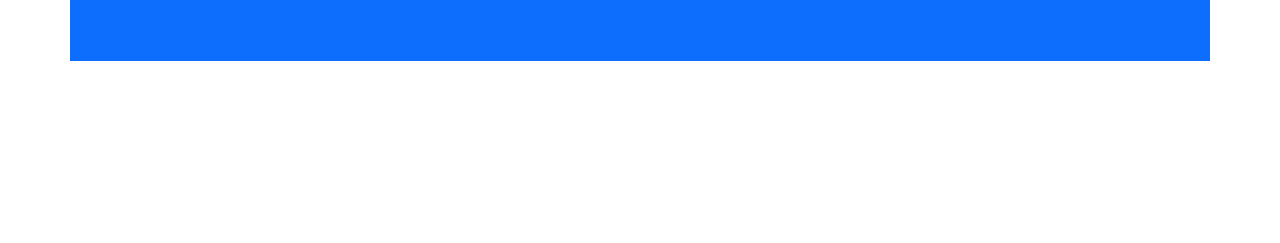
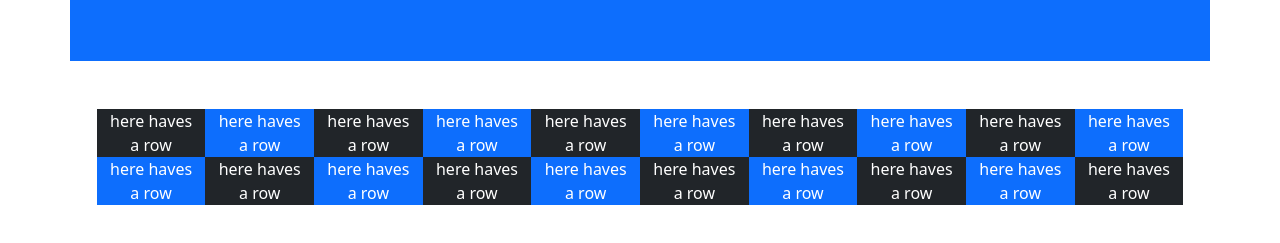
Before and after one commit to SturdyDuarte/bootstrap, a plain HTML site: page index.html in a window 1280 px wide. Shown: the part 467-710 px from the top of the page. Drawn offline with nearby package versions, Linux system fonts and the light colour scheme.

Commit message:
feat: Here a learned to build and to use the grid
Here a learned to build and to use the grid system of bootstraps

```diff
--- a/index.html
+++ b/index.html
@@ -6,8 +6,16 @@
     <meta name="viewport" content="width=device-width, initial-scale=1.0">
     <link rel="stylesheet" href="https://cdn.jsdelivr.net/npm/bootstrap@5.1.3/dist/css/bootstrap.min.css">
     <title>bootstrap</title>
+    <style>
+        .row{
+        text-align: center;
+        justify-content: center;
+        }
+    </style>
 </head>
 <body>
+
+    <!--Here was my first step, my first classe-->
     <div class="container p-5 my-5 bg-dark text-white">
         <h1>My First Bootstrap Page</h1>
         <p>"Lorem ipsum dolor sit amet, consectetur adipiscing elit, sed do eiusmod tempor incididunt ut labore et dolore magna aliqua. Ut enim ad minim veniam, quis nostrud exercitation ullamco laboris nisi ut aliquip ex ea commodo consequat.</p>
@@ -16,7 +24,34 @@
     <div class="container p-5 my-5 bg-primary text-white">
         <h1>My First Bootstrap Page</h1>
         <p>"Lorem ipsum dolor sit amet, consectetur adipiscing elit, sed do eiusmod tempor incididunt ut labore et dolore magna aliqua. Ut enim ad minim veniam, quis nostrud exercitation ullamco laboris nisi ut aliquip ex ea commodo consequat.</p>
+    </div>
 
+    <!--Here i learn how to build a grid with responsive-->
+    <div class="row">
+        <div class="col-sm-1 bg-dark text-white">here haves a row</div>
+        <div class="col-sm-1 bg-primary text-white">here haves a row</div>
+        <div class="col-sm-1 bg-dark text-white">here haves a row</div>
+        <div class="col-sm-1 bg-primary text-white">here haves a row</div>
+        <div class="col-sm-1 bg-dark text-white">here haves a row</div>
+        <div class="col-sm-1 bg-primary text-white">here haves a row</div>
+        <div class="col-sm-1 bg-dark text-white">here haves a row</div>
+        <div class="col-sm-1 bg-primary text-white">here haves a row</div>
+        <div class="col-sm-1 bg-dark text-white">here haves a row</div>
+        <div class="col-sm-1 bg-primary text-white">here haves a row</div>
     </div>
+
+    <div class="row">
+        <div class="col-md-1 bg-primary text-white">here haves a row</div>
+        <div class="col-md-1 bg-dark text-white">here haves a row</div>
+        <div class="col-md-1 bg-primary text-white">here haves a row</div>
+        <div class="col-md-1 bg-dark text-white">here haves a row</div>
+        <div class="col-md-1 bg-primary text-white">here haves a row</div>
+        <div class="col-md-1 bg-dark text-white">here haves a row</div>
+        <div class="col-md-1 bg-primary text-white">here haves a row</div>
+        <div class="col-md-1 bg-dark text-white">here haves a row</div>
+        <div class="col-md-1 bg-primary text-white">here haves a row</div>
+        <div class="col-md-1 bg-dark text-white">here haves a row</div>
+    </div>
+
 </body>
 </html>
```
